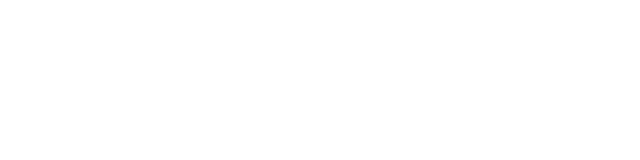
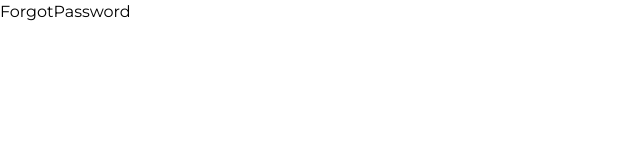
Before and after one commit to hypergalois/ProyectoPolaris, a React (Vite) app in the folder frontend/: page /forgot-password in a window 1280 px wide. Before the commit this address had no page. Shown: the top 160 px of the page, without its empty margins (0-640 px from the left). Built offline with nearby package versions, Linux system fonts and the light colour scheme.

Commit message:
Added subject to schema

```diff
--- a/frontend/src/App.jsx
+++ b/frontend/src/App.jsx
@@ -7,6 +7,7 @@
 import LandingPageLogin from "./pages/LandingPageLogin";
 import LandingPageRegister from "./pages/LandingPageRegister";
 import HomePageRegisterDetails from "./pages/LandingPageRegisterDetails";
+import ForgotPassword from "./pages/ForgotPassword";
 
 import HomePage from "./pages/HomePage";
 
@@ -29,6 +30,8 @@
 						<Routes>
 							{/* Home page sin logearse, sale el formulario de login */}
 							<Route path="/" element={<LandingPageLogin />} />
+							{/* Pagina de recuperar contraseña */}
+							<Route path="/forgot-password" element={<ForgotPassword />} />
 							{/* Pagina de registro, solo pide dos datos inciales */}
 							<Route path="/register" element={<LandingPageRegister />} />
 							{/* Pagina de registro secundaria, termina el registro */}
--- a/frontend/src/index.css
+++ b/frontend/src/index.css
@@ -1,14 +1,14 @@
+@import url("https://fonts.googleapis.com/css2?family=Montserrat:ital,wght@0,100..900;1,100..900&display=swap");
+
 @tailwind base;
 @tailwind components;
 @tailwind utilities;
 
-@import url("https://fonts.googleapis.com/css2?family=Montserrat:ital,wght@0,100..900;1,100..900&display=swap");
-
-:root {
+body {
 	font-family: Montserrat, sans-serif;
-	line-height: 1.5;
-	font-weight: 400;
-	font-size: larger;
+	/* line-height: 1.5; */
+	/* font-weight: 400; */
+	/* font-size: larger; */
 
 	/* color-scheme: light dark; */
 	/* color: rgba(255, 255, 255, 0.87); */
@@ -17,5 +17,5 @@
 	font-synthesis: none;
 	text-rendering: optimizeLegibility;
 	-webkit-font-smoothing: antialiased;
-	-moz-osx-font-smoothing: grayscale;
+	/* -moz-osx-font-smoothing: grayscale; */
 }
--- /dev/null
+++ b/frontend/src/pages/ForgotPassword.jsx
@@ -0,0 +1,11 @@
+import React from "react";
+
+function ForgotPassword() {
+	return (
+		<div>
+			<h1>ForgotPassword</h1>
+		</div>
+	);
+}
+
+export default ForgotPassword;
```
Also changed, not shown: 2 other files (tests, documents, lock files or other folders).
